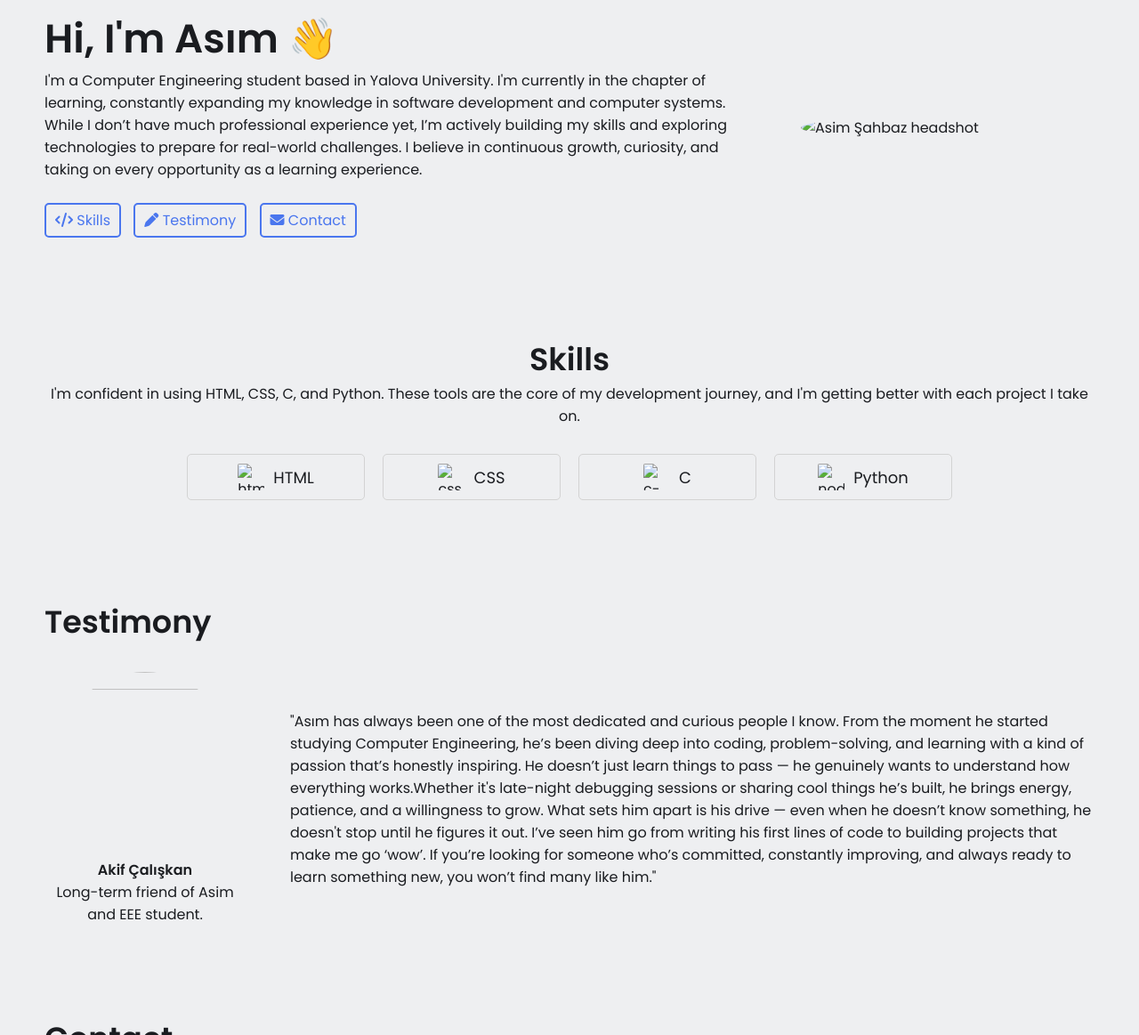
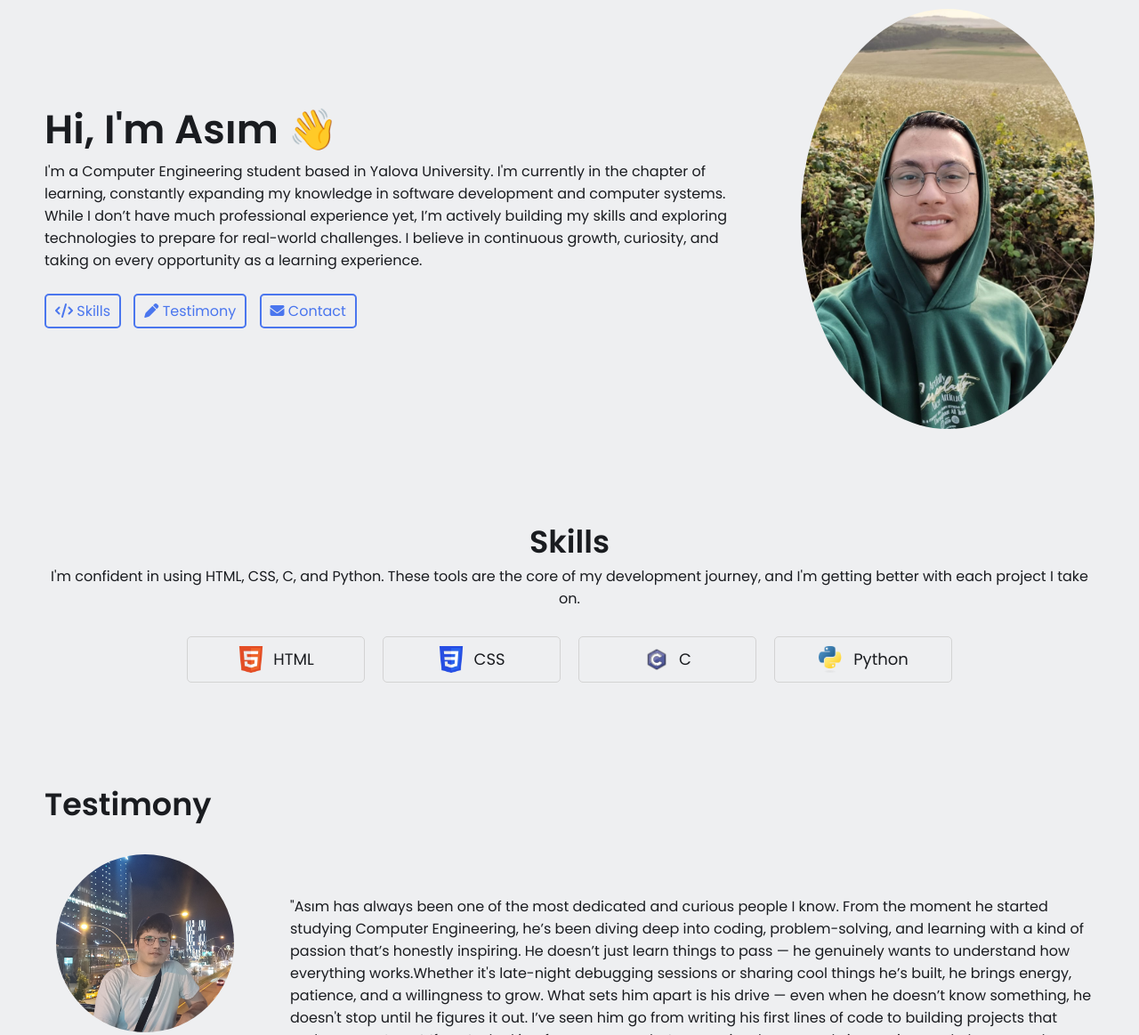
Before and after one commit to asimsahbaz/asim-portfolio, a plain HTML site: page index.html in a window 1280 px wide. Shown: the part 120-1283 px from the top of the page at 89% size. Drawn offline with Linux system fonts and the light colour scheme.

Commit message:
Update index.html

```diff
--- a/index.html
+++ b/index.html
@@ -66,7 +66,7 @@
       </div>
 
       <div class="headshot">
-        <img src="images/asim-bey.webp" alt="Asim Şahbaz headshot">
+        <img src="asim-bey.webp" alt="Asim Şahbaz headshot">
       </div>
     </section>
 
@@ -81,22 +81,22 @@
 
       <div class="cells">
         <div class="cell">
-          <img src="images/html-logo.webp" alt="html logo">
+          <img src="/html-logo.webp" alt="html logo">
           <span>HTML</span>
         </div>
 
         <div class="cell">
-          <img src="images/css-logo.webp" alt="css logo">
+          <img src="css-logo.webp" alt="css logo">
           <span>CSS</span>
         </div>
 
         <div class="cell">
-          <img src="images/c-programming.webp" alt="c-programming logo">
+          <img src="c-programming.webp" alt="c-programming logo">
           <span>C</span>
         </div>
 
         <div class="cell">
-          <img src="images/Python-logo-notext.svg.webp" alt="node logo">
+          <img src="Python-logo-notext.svg.webp" alt="node logo">
           <span>Python</span>
         </div>
 
@@ -111,7 +111,7 @@
 
       <div class="group">
         <div class="person-details">
-          <img src="images/sirin-baba.webp.jpg">
+          <img src="sirin-baba.webp.jpg">
           <p>Akif Çalışkan</p>
           <p>Long-term friend of Asim and EEE student.</p>
         </div>
```
